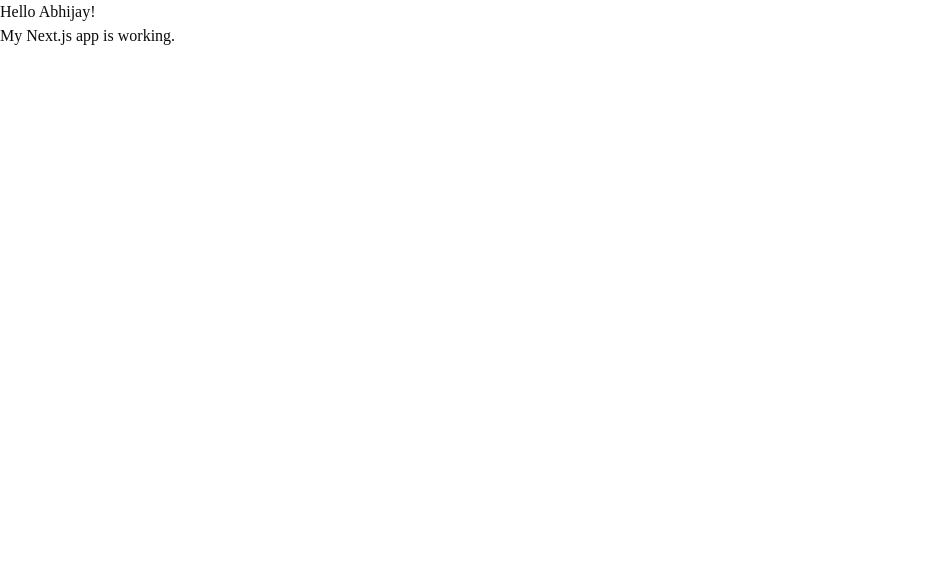
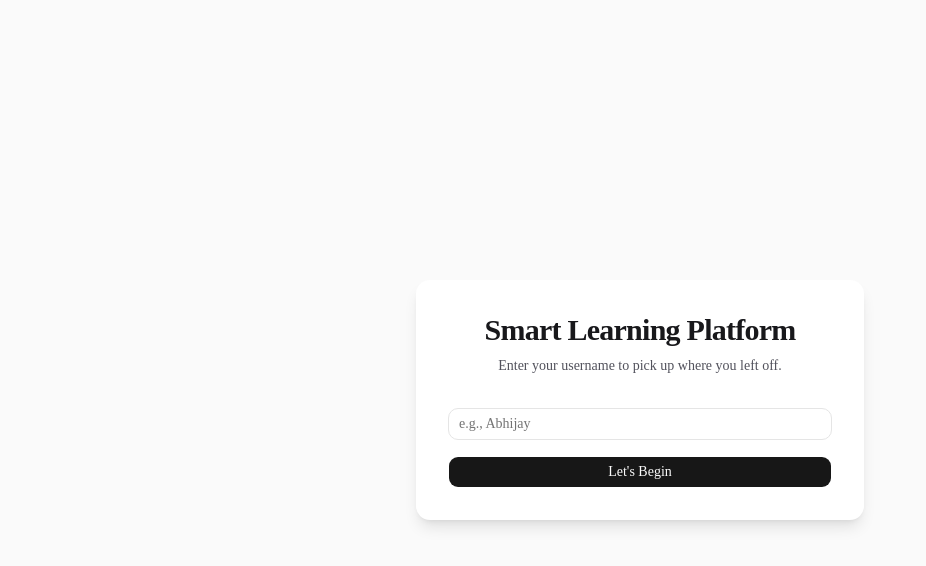
Before and after one commit to Abhijay-Nagal/vibe-learn, a Next.js app: page / in a window 1280 px wide. Shown: the top 566 px of the page, without its empty margins (0-926 px from the left). Built offline with nearby package versions, Linux system fonts and the light colour scheme; no server answers.

Commit message:
feat: configure supabase client and build onboarding authentication flow

```diff
--- a/src/app/page.tsx
+++ b/src/app/page.tsx
@@ -1,8 +1,91 @@
-export default function Home() {
+"use client";
+
+import { useState, useEffect } from "react";
+import { useRouter } from "next/navigation";
+import { supabase } from "@/lib/supabase";
+import { Button } from "@/components/ui/button"; // shadcn button
+import { Input } from "@/components/ui/input"; // shadcn input
+
+export default function Onboarding() {
+  const [username, setUsername] = useState("");
+  const [isLoading, setIsLoading] = useState(false);
+  const router = useRouter();
+
+  // Check if user is already logged in on mount
+  useEffect(() => {
+    const savedUser = localStorage.getItem("slmp_user");
+    if (savedUser) {
+      router.push("/dashboard");
+    }
+  }, [router]);
+
+  const handleLogin = async (e: React.FormEvent) => {
+    e.preventDefault();
+    if (!username.trim()) return;
+
+    setIsLoading(true);
+
+    try {
+      // 1. Check if user exists in Supabase
+      let { data: user, error: fetchError } = await supabase
+        .from("users")
+        .select("*")
+        .eq("username", username.trim())
+        .single();
+
+      // 2. If user doesn't exist, create them
+      if (fetchError && fetchError.code === "PGRST116") {
+        const { data: newUser, error: insertError } = await supabase
+          .from("users")
+          .insert([{ username: username.trim() }])
+          .select()
+          .single();
+
+        if (insertError) throw insertError;
+        user = newUser;
+      } else if (fetchError) {
+        throw fetchError;
+      }
+
+      // 3. Save to localStorage and redirect
+      localStorage.setItem("slmp_user", JSON.stringify(user));
+      router.push("/dashboard");
+
+    } catch (error) {
+      console.error("Login failed:", error);
+      alert("Something went wrong. Please try again.");
+    } finally {
+      setIsLoading(false);
+    }
+  };
+
   return (
-    <div>
-      <h1>Hello Abhijay!</h1>
-      <p>My Next.js app is working.</p>
-    </div>
+    <main className="flex min-h-screen flex-col items-center justify-center p-24 bg-zinc-50 dark:bg-zinc-950">
+      <div className="w-full max-w-md space-y-8 bg-white dark:bg-zinc-900 p-8 rounded-xl shadow-lg">
+        <div className="text-center">
+          <h1 className="text-3xl font-bold tracking-tight text-zinc-900 dark:text-white">
+            Smart Learning Platform
+          </h1>
+          <p className="mt-2 text-sm text-zinc-600 dark:text-zinc-400">
+            Enter your username to pick up where you left off.
+          </p>
+        </div>
+
+        <form onSubmit={handleLogin} className="space-y-4">
+          <Input
+            type="text"
+            placeholder="e.g., Abhijay"
+            value={username}
+            onChange={(e) => setUsername(e.target.value)}
+            disabled={isLoading}
+            required
+            className="w-full"
+          />
+          <Button type="submit" className="w-full" disabled={isLoading}>
+            {isLoading ? "Loading..." : "Let's Begin"}
+          </Button>
+        </form>
+      </div>
+    </main>
   );
 }
--- /dev/null
+++ b/src/components/ui/input.tsx
@@ -0,0 +1,19 @@
+import * as React from "react"
+
+import { cn } from "@/lib/utils"
+
+function Input({ className, type, ...props }: React.ComponentProps<"input">) {
+  return (
+    <input
+      type={type}
+      data-slot="input"
+      className={cn(
+        "h-8 w-full min-w-0 rounded-lg border border-input bg-transparent px-2.5 py-1 text-base transition-colors outline-none file:inline-flex file:h-6 file:border-0 file:bg-transparent file:text-sm file:font-medium file:text-foreground placeholder:text-muted-foreground focus-visible:border-ring focus-visible:ring-3 focus-visible:ring-ring/50 disabled:pointer-events-none disabled:cursor-not-allowed disabled:bg-input/50 disabled:opacity-50 aria-invalid:border-destructive aria-invalid:ring-3 aria-invalid:ring-destructive/20 md:text-sm dark:bg-input/30 dark:disabled:bg-input/80 dark:aria-invalid:border-destructive/50 dark:aria-invalid:ring-destructive/40",
+        className
+      )}
+      {...props}
+    />
+  )
+}
+
+export { Input }
--- /dev/null
+++ b/src/lib/supabase.ts
@@ -0,0 +1,17 @@
+import { createClient } from "@supabase/supabase-js";
+
+const supabaseUrl = process.env.NEXT_PUBLIC_SUPABASE_URL;
+const supabaseAnonKey = process.env.NEXT_PUBLIC_SUPABASE_ANON_KEY;
+
+if (!supabaseUrl) {
+  throw new Error("Missing Supabase URL");
+}
+
+if (!supabaseAnonKey) {
+  throw new Error("Missing Supabase Anon Key");
+}
+
+export const supabase = createClient(
+  supabaseUrl,
+  supabaseAnonKey
+);
```
